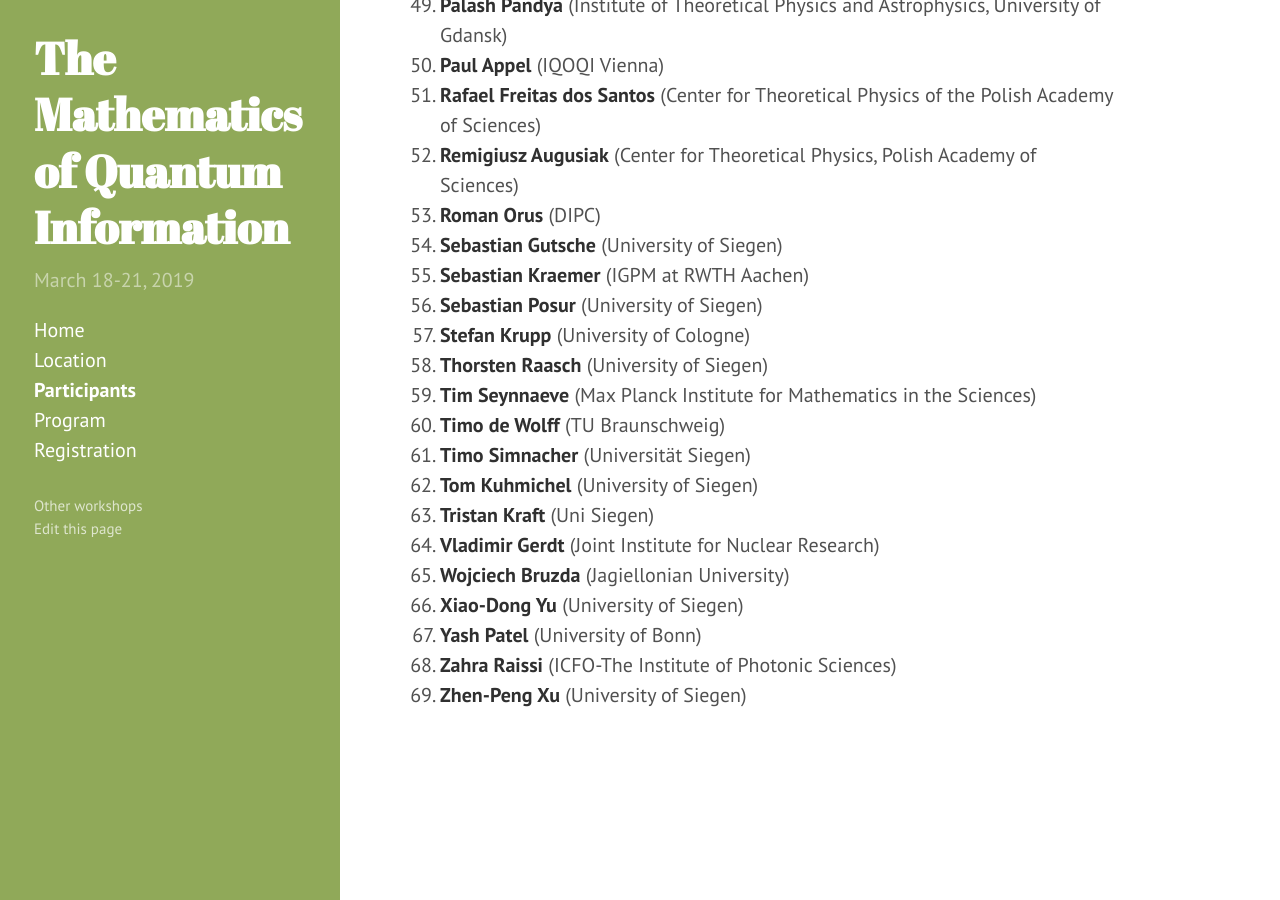
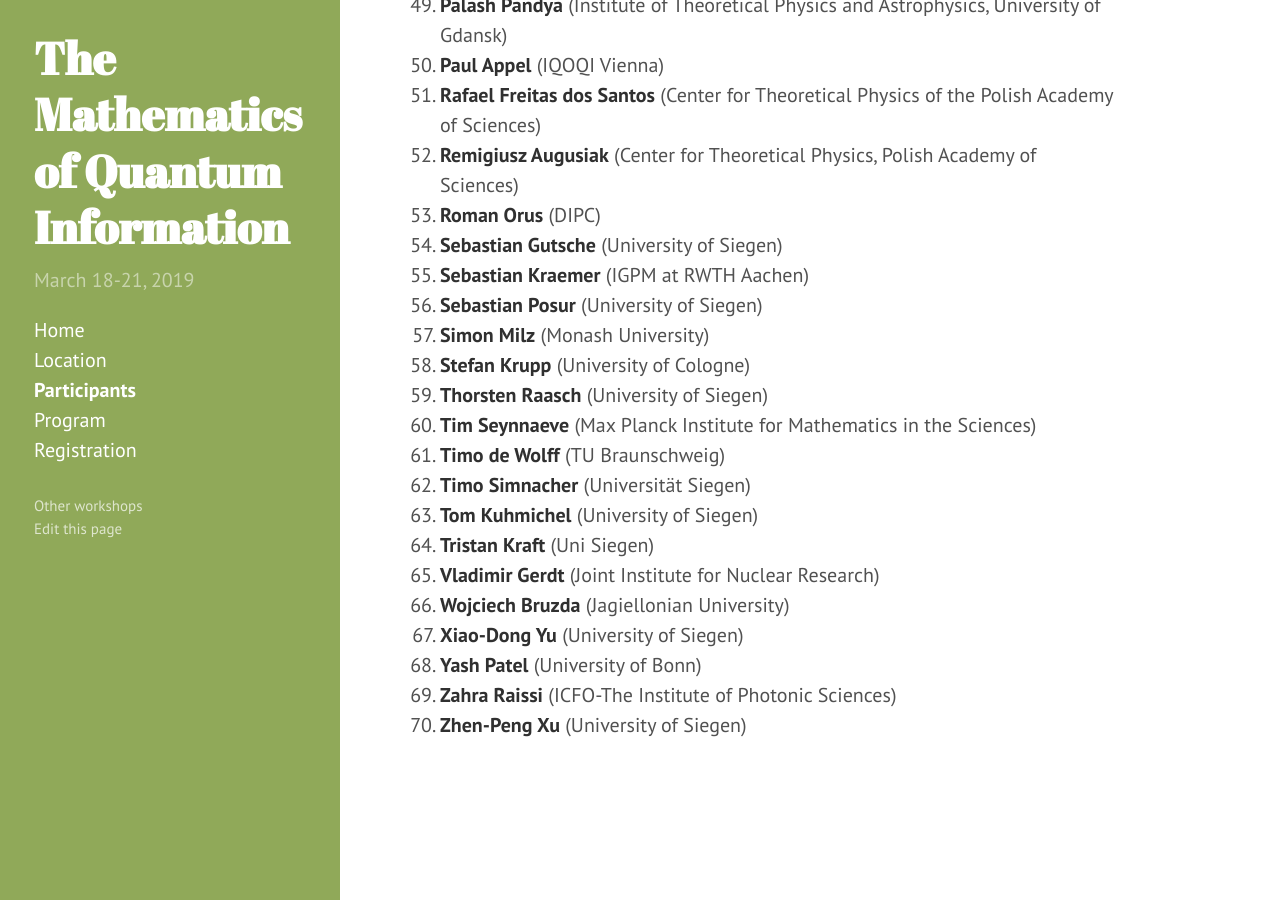
Before and after one commit to MoQIT/MoQI-2019, a Jekyll site: the page built from participants.md, in a window 1280 px wide and 900 px high, scrolled down 1860 px. Built offline with Jekyll 4.4.1, drawn with Linux system fonts in a browser that asks for light colours.

Commit message:
added Simon Milz

```diff
--- a/_data/participants.yml
+++ b/_data/participants.yml
@@ -166,6 +166,9 @@
 - name: Sebastian Posur
   affiliation: University of Siegen
 
+- name: Simon Milz
+  affiliation: Monash University
+
 - name: Stefan Krupp
   affiliation: University of Cologne
 
```
